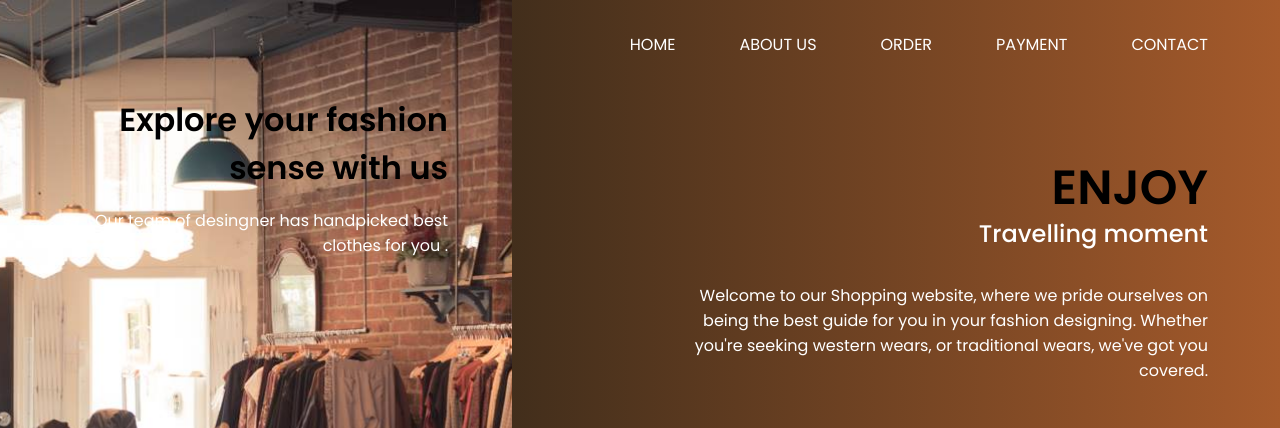
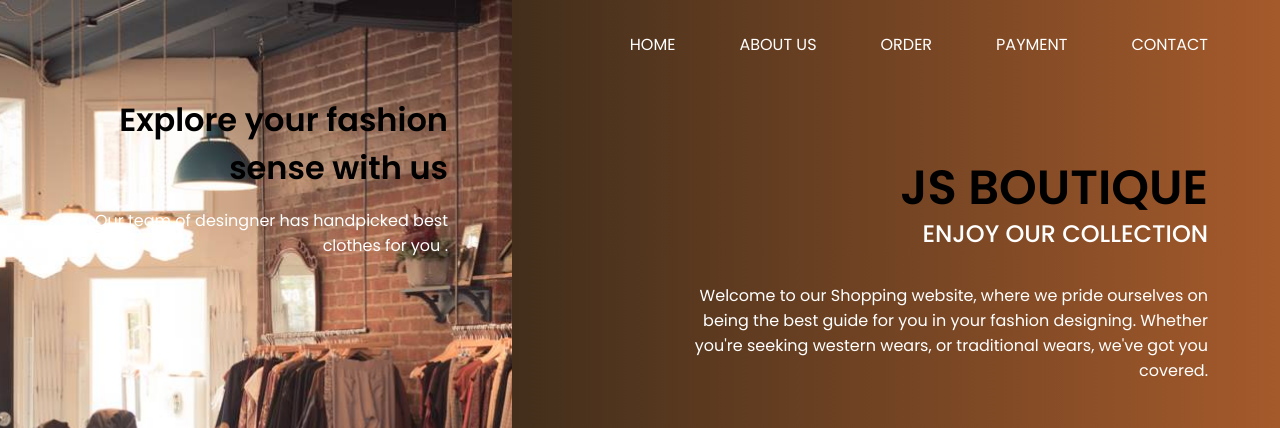
Before and after one commit to JebastinaB/CODSOFT_TASK1, a plain HTML site: page index.html in a window 1280 px wide. Shown: the top 428 px of the page. Drawn offline with nearby package versions, Linux system fonts and the light colour scheme.

Commit message:
Add files via upload

```diff
--- a/index.html
+++ b/index.html
@@ -32,8 +32,8 @@
       </div>
       <div class="container__right">
         <div class="right__content">
-          <h1>ENJOY</h1>
-          <h4>Travelling moment</h4>
+          <h1>JS BOUTIQUE</h1>
+          <h4>ENJOY OUR COLLECTION</h4>
           <p>
             Welcome to our Shopping website, where we pride ourselves on being the
             best guide for you in your fashion designing. Whether you're
```
